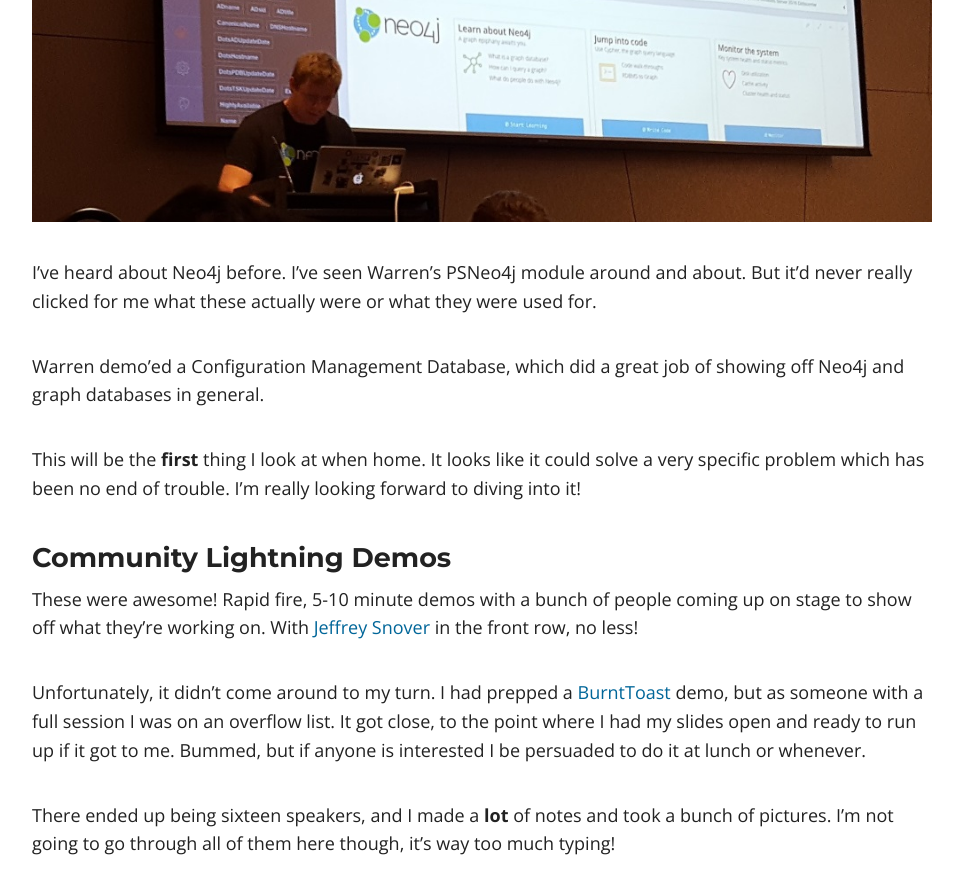
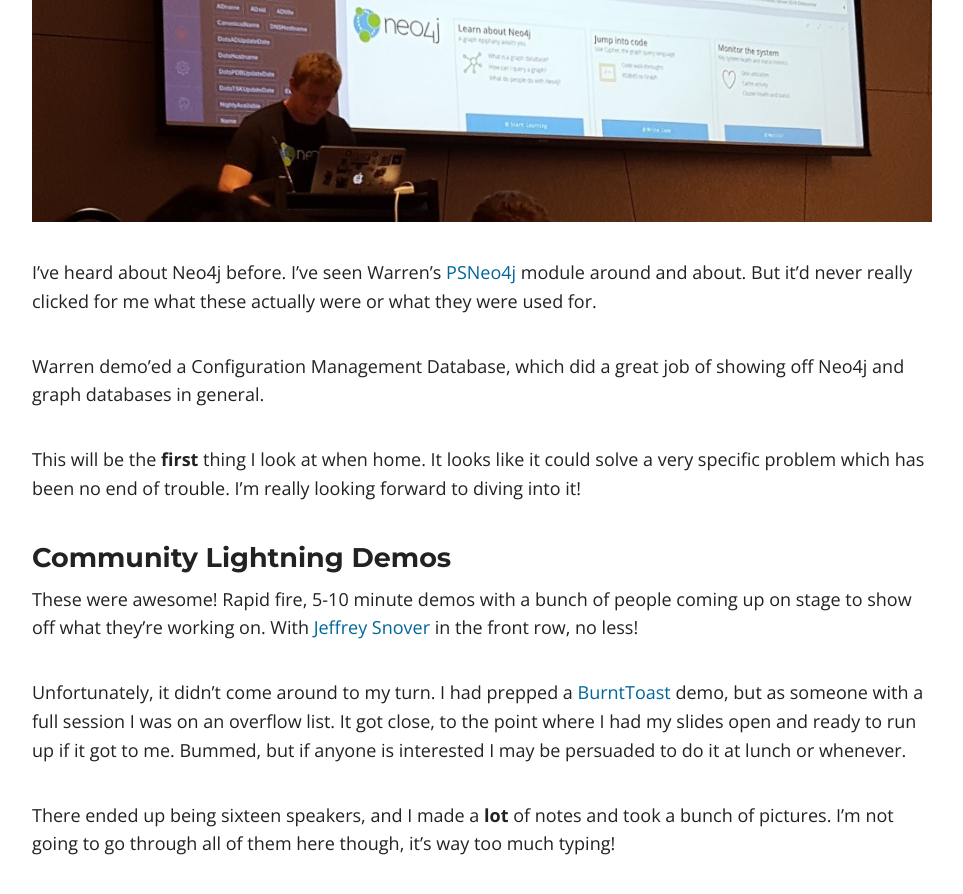
Before and after one commit to Windos/windos.github.io, a Jekyll site: the page built from _posts/2018-04-10-summit2018-day2.md, in a window 1280 px wide and 900 px high, scrolled down 3808 px. Shown: the top 894 px of the window, without its empty margins (158-1121 px from the left). Built offline with Jekyll 4.4.1, drawn with Linux system fonts in a browser that asks for light colours; nearby versions of some CDN libraries; some web fonts are replaced; comment, search, counter and statistics services are not loaded; some of the changed lines change nothing that is shown; some of the changed text lies outside the part shown.

Commit message:
small edits

```diff
--- a/_posts/2018-04-10-summit2018-day2.md
+++ b/_posts/2018-04-10-summit2018-day2.md
@@ -40,7 +40,7 @@
 sitting](https://twitter.com/WindosNZ/status/968404127452561408).)
 
 In short, the book is advocating for reintroducing the Master/Apprentice type
-relationships for passing on knowledge (specifically in IT, but the really any
+relationships for passing on knowledge (specifically in IT, but really any
 industry could benefit.)
 
 It also tries to instill the idea that you don’t need to be an expert in
@@ -76,7 +76,7 @@
 
 [![Warren Frame](/images/summit2018-day2/warren-small.jpg)](/images/summit2018-day2/warren-large.jpg)
 
-I’ve heard about Neo4j before. I’ve seen Warren’s PSNeo4j module around and
+I’ve heard about Neo4j before. I’ve seen Warren’s [PSNeo4j](https://github.com/RamblingCookieMonster/PSNeo4j) module around and
 about. But it’d never really clicked for me what these actually were or what
 they were used for.
 
@@ -97,7 +97,7 @@
 [BurntToast](https://www.powershellgallery.com/packages/BurntToast) demo, but as
 someone with a full session I was on an overflow list. It got close, to the
 point where I had my slides open and ready to run up if it got to me. Bummed,
-but if anyone is interested I be persuaded to do it at lunch or whenever.
+but if anyone is interested I may be persuaded to do it at lunch or whenever.
 
 There ended up being sixteen speakers, and I made a **lot** of notes and took a
 bunch of pictures. I’m not going to go through all of them here though, it’s way
```
